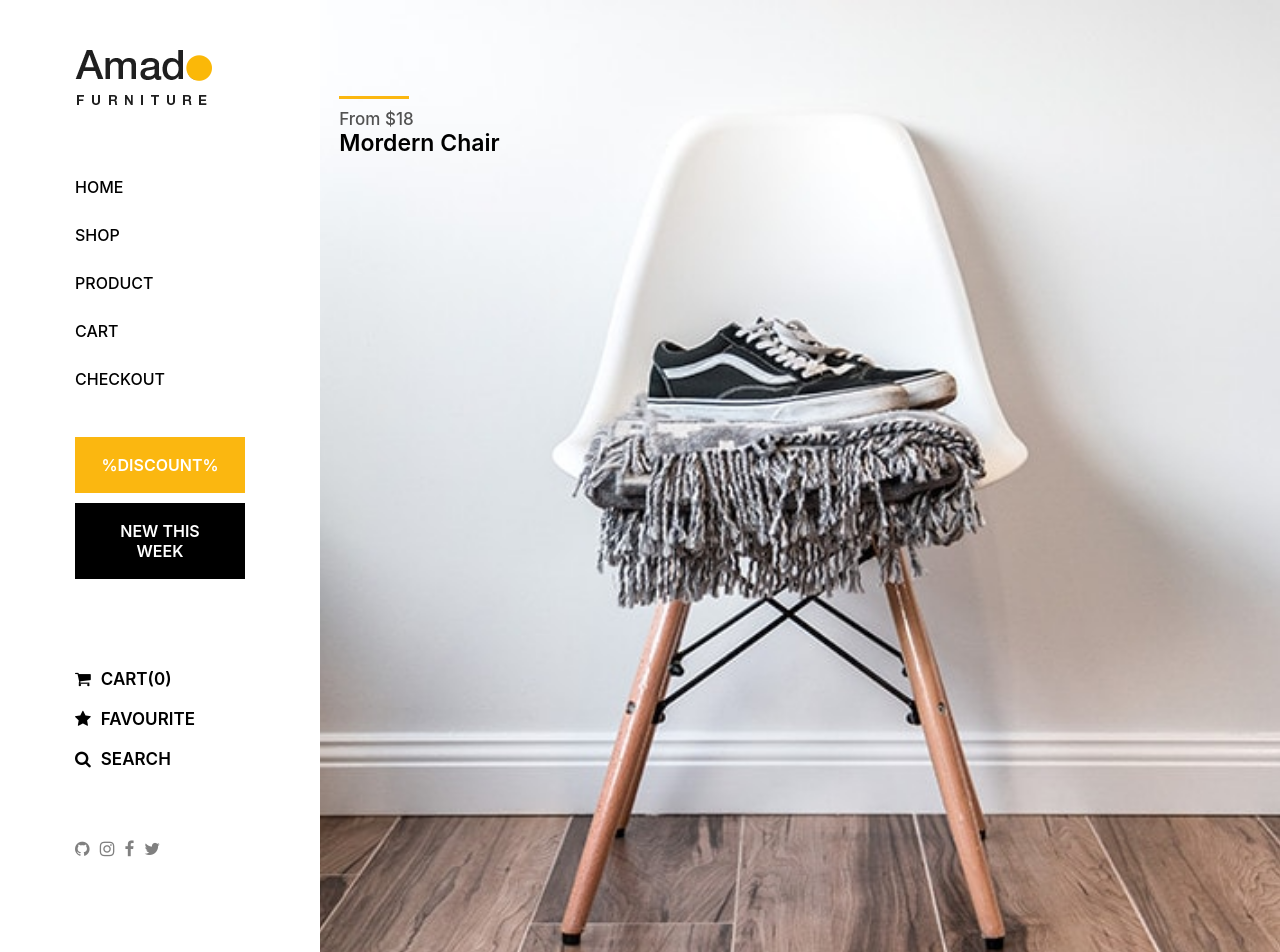
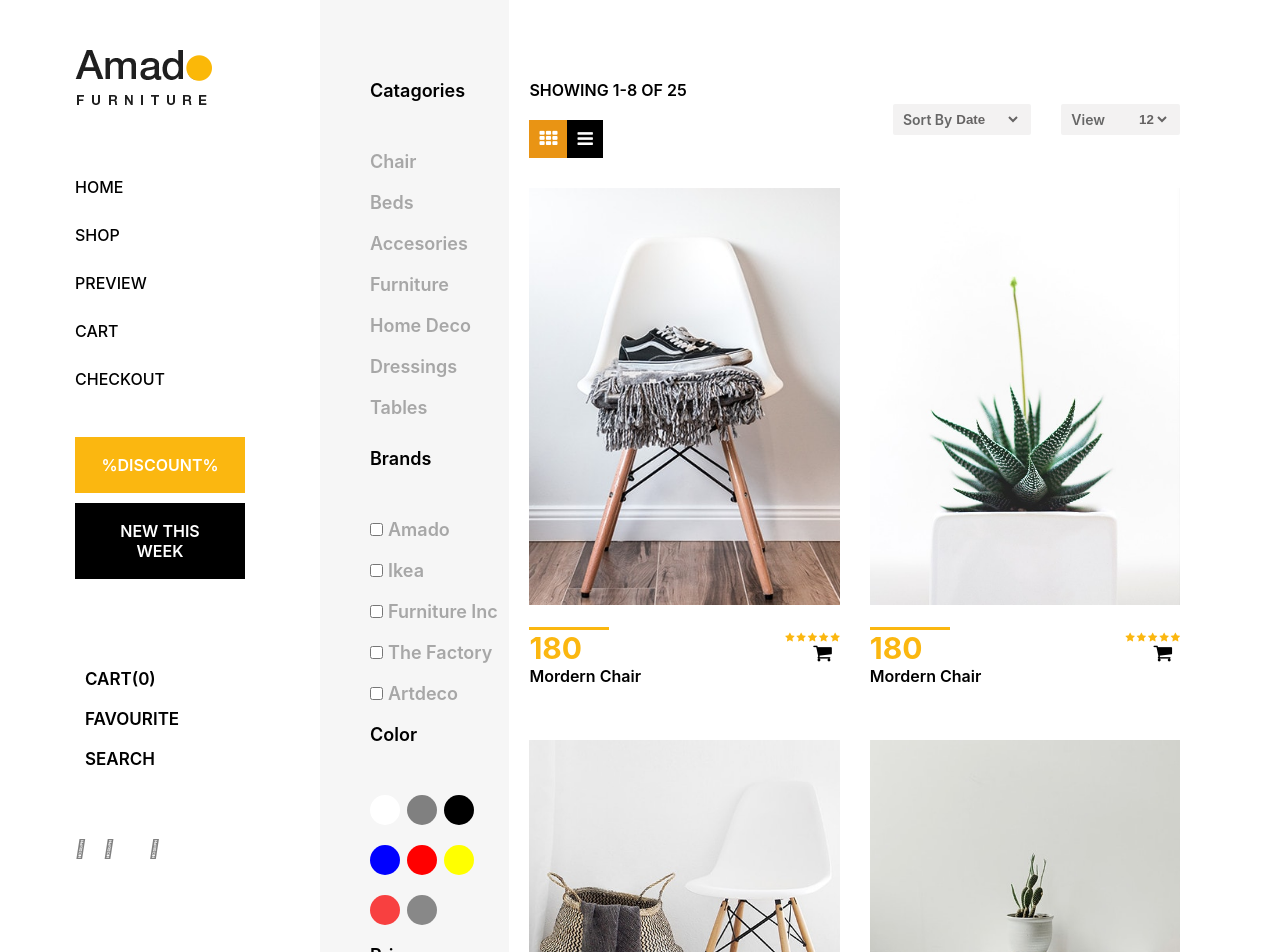
Before and after one commit to DipPal513/Amad-website, a React (Create React App) app: page / in a window 1280 px wide. Shown: the top 952 px of the page. Built offline with nearby package versions, Linux system fonts and the light colour scheme.

Commit message:
last commit

```diff
--- a/package.json
+++ b/package.json
@@ -15,7 +15,7 @@
     "react-bootstrap-v5": "^1.4.0",
     "react-dom": "^17.0.2",
     "react-fontawesome": "^1.7.1",
-    "react-router-dom": "^5.2.0",
+    "react-router-dom": "^5.3.0",
     "react-scripts": "4.0.3",
     "web-vitals": "^1.1.2"
   },
--- a/src/App.js
+++ b/src/App.js
@@ -2,6 +2,7 @@ import React from "react";
 import { BrowserRouter as Router, Route, Switch } from "react-router-dom";
 import './App.css';
 import Cart from "./Cart";
+import CartItem from "./CartItem";
 import Checkout from "./Checkout";
 import Discount from "./Discount";
 import Footer from "./Footer";
@@ -18,18 +19,22 @@ export default function App() {
         <main>
         <Navbar />
           <Switch >
+            <Route exact path = '/'>
+              <Shop />
+            </Route>
             <Route path='/checkout'>
               <Checkout />
             </Route>
-              <Route path ='/shop'>
+              <Route path ='/home'>
                 <Shop />
               </Route>
             <Route path ='/cart'>
               <Cart />
             </Route>
-            <Route path ='/product'>
+            <Route path ='/preview'>
               <Product />
             </Route>
+
             <Route path='/'>
               <Productarea />
             </Route>
--- a/src/Navbar.css
+++ b/src/Navbar.css
@@ -70,7 +70,12 @@ ul li a::after {
 .nav_link.active ul li a,ul li a:hover {
     color: #fbb710;
 }
-
+.activeNav{
+    color: #fbb710;
+}
+.activeNav::after{
+    width: 30px;
+}
 .nav_link.active ul li a::after,
 ul li a:hover::after {
     width: 30px;
--- a/src/Navbar.js
+++ b/src/Navbar.js
@@ -1,21 +1,16 @@
 import React, { useState } from "react";
-import { Link } from "react-router-dom";
+import { Link, NavLink } from "react-router-dom";
 import Logo from "./images/logo.png";
 import "./Navbar.css";
 
-
-
 function Navbar() {
-
   const [click, setClick] = useState();
-function handleClick(){
-  setClick(!click)
+  function handleClick() {
+    setClick(!click);
   }
-function navClose(){
-  setClick(false)
+  function navClose() {
+    setClick(false);
   }
-
-
 
   // const navLinks = document.querySelectorAll('.nav_link');
   // navLinks.forEach((link)=>{
@@ -23,85 +18,109 @@ function navClose(){
   //   link.classList.remove('nav_link')
   // })
 
-
   return (
     <>
       <div className="mobile_nav">
         <img src={Logo} alt="" />
-      <i className = 'fa fa-bars' onClick = {handleClick}></i>
-
+        <i className="fNavLinkfa-bars" onClick={handleClick}></i>
       </div>
-      <div className={click ? "sideNav active":"sideNav"}>
+      <div className={click ? "sideNav active" : "sideNav"}>
         <div className="nav_close">
-          <i className = 'fa fa-close' onClick ={navClose}></i>
+          <i className="fNavLinkfa-close" onClick={navClose}></i>
         </div>
-        <Link to="/">
+        <NavLink to="/">
           <div className="logo">
             <img src={Logo} alt="" />
           </div>
-        </Link>
+        </NavLink>
 
         <nav>
           <ul>
             <li>
-              <a href="home" className="nav_link" to="/" onClick ={navClose}>
+              <NavLink
+                className="nav_link"
+                activeClassName="activeNav"
+                to="/home"
+                onClick={navClose}
+              >
                 home
-              </a>
+              </NavLink>
             </li>
             <li>
-              <a href="shop" className="nav_link" to = 'shop' onClick ={navClose}>
+              <NavLink
+                className="nav_link"
+                activeClassName="activeNav"
+                to="/shop"
+                onClick={navClose}
+              >
                 shop
-              </a>
+              </NavLink>
             </li>
             <li>
-              <a href="product" to = 'product' className="nav_link" onClick ={navClose}>
-                product
-              </a>
+              <NavLink
+                to="/preview"
+                activeClassName="activeNav"
+                className="nav_link"
+                onClick={navClose}
+              >
+                preview
+              </NavLink>
             </li>
             <li>
-              <a href="cart" to = '/cart' className="nav_link" onClick ={navClose}>
+              <NavLink
+                to="/cart"
+                activeClassName="activeNav"
+                className="nav_link"
+                onClick={navClose}
+              >
                 cart
-              </a>
+              </NavLink>
             </li>
             <li>
-              <a href="checkout" className="nav_link" to="/checkout" onClick ={navClose}>
+              <NavLink
+                className="nav_link"
+                activeClassName="activeNav"
+                to="/checkout"
+                onClick={navClose}
+              >
                 checkout
-              </a>
+              </NavLink>
             </li>
           </ul>
         </nav>
         <div className="nav_btn">
-          <a href="#discount" className="discount">
+          <NavLink to="#discount" className="discount">
             %discount%
-          </a>
-          <a href="#week" className="newWeek">
+          </NavLink>
+          <NavLink to="/week" className="newWeek">
             new this week
-          </a>
+          </NavLink>
         </div>
         <div className="nav_fav">
-          <a href="cart" to='/cart'>
-            <i className="fa fa-shopping-cart" aria-hidden="true"></i>cart(0)
-          </a>
-          <a href="#fav">
-            <i className="fa fa-star" aria-hidden="true"></i>favourite
-          </a>
-          <a href="search">
-            <i className="fa fa-search" aria-hidden="true"></i>search
-          </a>
+          <NavLink to="/cart">
+            <i className="fNavLinkfa-shopping-cart" aria-hidden="true"></i>
+            cart(0)
+          </NavLink>
+          <NavLink to="/fav">
+            <i className="fNavLinkfa-star" aria-hidden="true"></i>favourite
+          </NavLink>
+          <NavLink to="/search">
+            <i className="fNavLinkfa-search" aria-hidden="true"></i>search
+          </NavLink>
         </div>
         <div className="nav_social">
-          <a href="#github">
-            <i className="fa fa-github"></i>
-          </a>
-          <a href="#instagram">
-            <i className="fa fa-instagram"></i>
-          </a>
-          <a href="#facebok">
-            <i className="fa fa-facebook-f"></i>
-          </a>
-          <a href="#twitter">
-            <i className="fa fa-twitter"></i>
-          </a>
+          <NavLink to="/github">
+            <i className="fas fa-github"></i>
+          </NavLink>
+          <NavLink to="#instagram">
+            <i className="fas fa-instagram"></i>
+          </NavLink>
+          <NavLink to="/facebok">
+            <i className="fas f-facebook-f"></i>
+          </NavLink>
+          <NavLink to="/twitter">
+            <i className="fas fa-twitter"></i>
+          </NavLink>
         </div>
       </div>
     </>
```
Also changed, not shown: 1 other file (tests, documents, lock files or other folders). Lines whose indentation alone changed are shown as unchanged.
